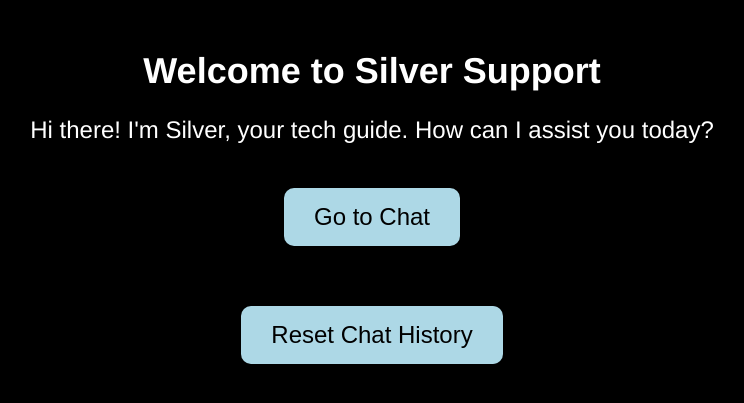
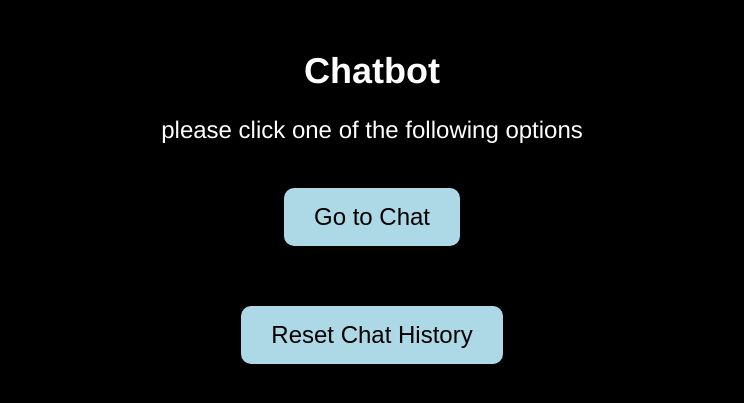
Before and after one commit to carnae/Cpanel-Chatbot-Intergration, a Flask app: page / in a window 1280 px wide. Shown: the top 403 px of the page, without its empty margins (268-1012 px from the left). Run offline with Flask 3, Linux system fonts and the light colour scheme; the visitor is signed in with stand-in values (Sample User, id 1).

Commit message:
Update index.html

```diff
--- a/templates/index.html
+++ b/templates/index.html
@@ -42,8 +42,8 @@
     </style>
 </head>
 <body>
-    <h1>Welcome to Silver Support</h1>
-    <p>Hi there! I'm Silver, your tech guide. How can I assist you today?</p>
+    <h1>Chatbot</h1>
+    <p>please click one of the following options</p>
     <form method="POST">
         <input type="hidden" name="user_input" value="{IGNORE}">
         <button type="submit">Go to Chat</button>
```
